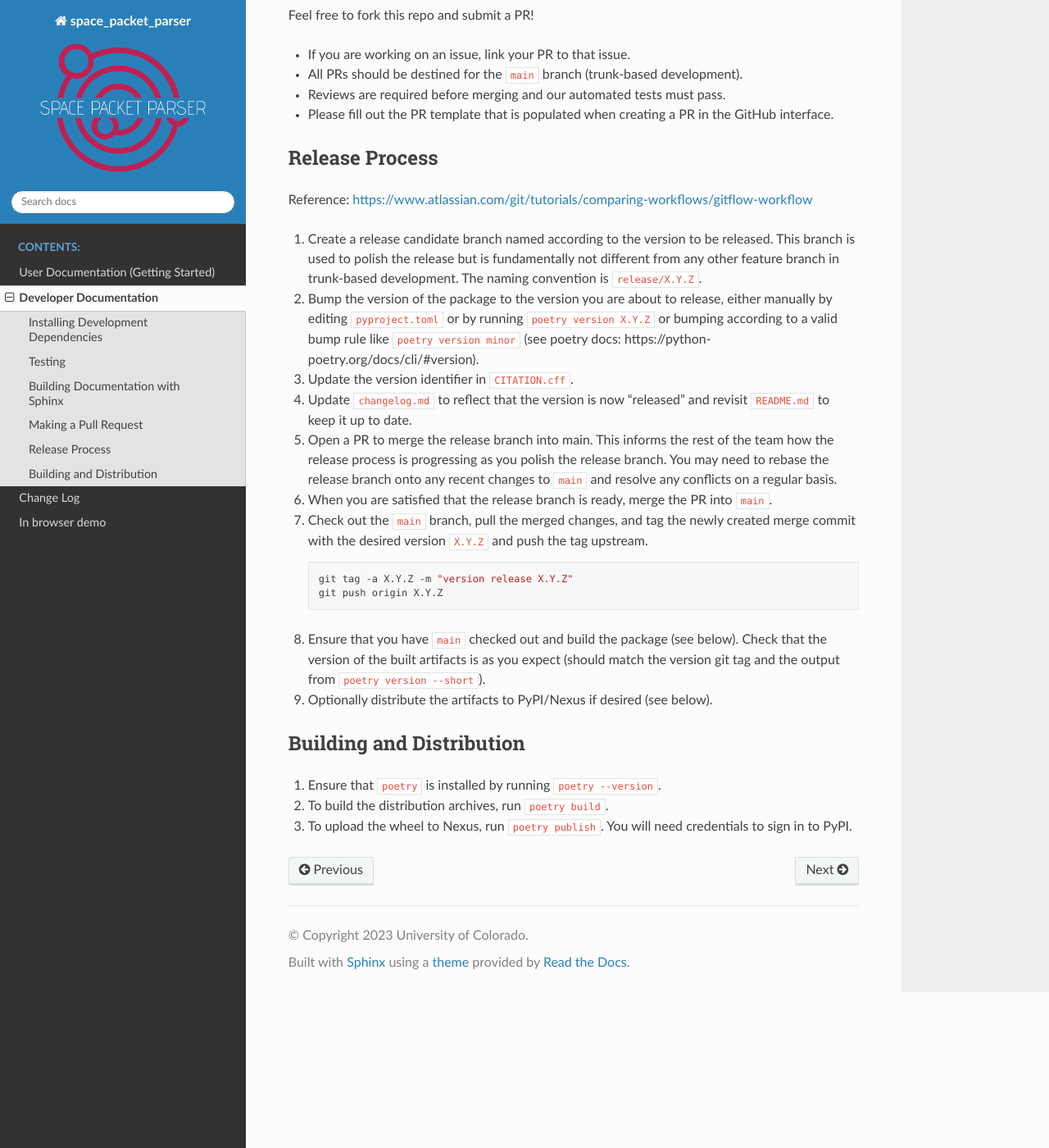
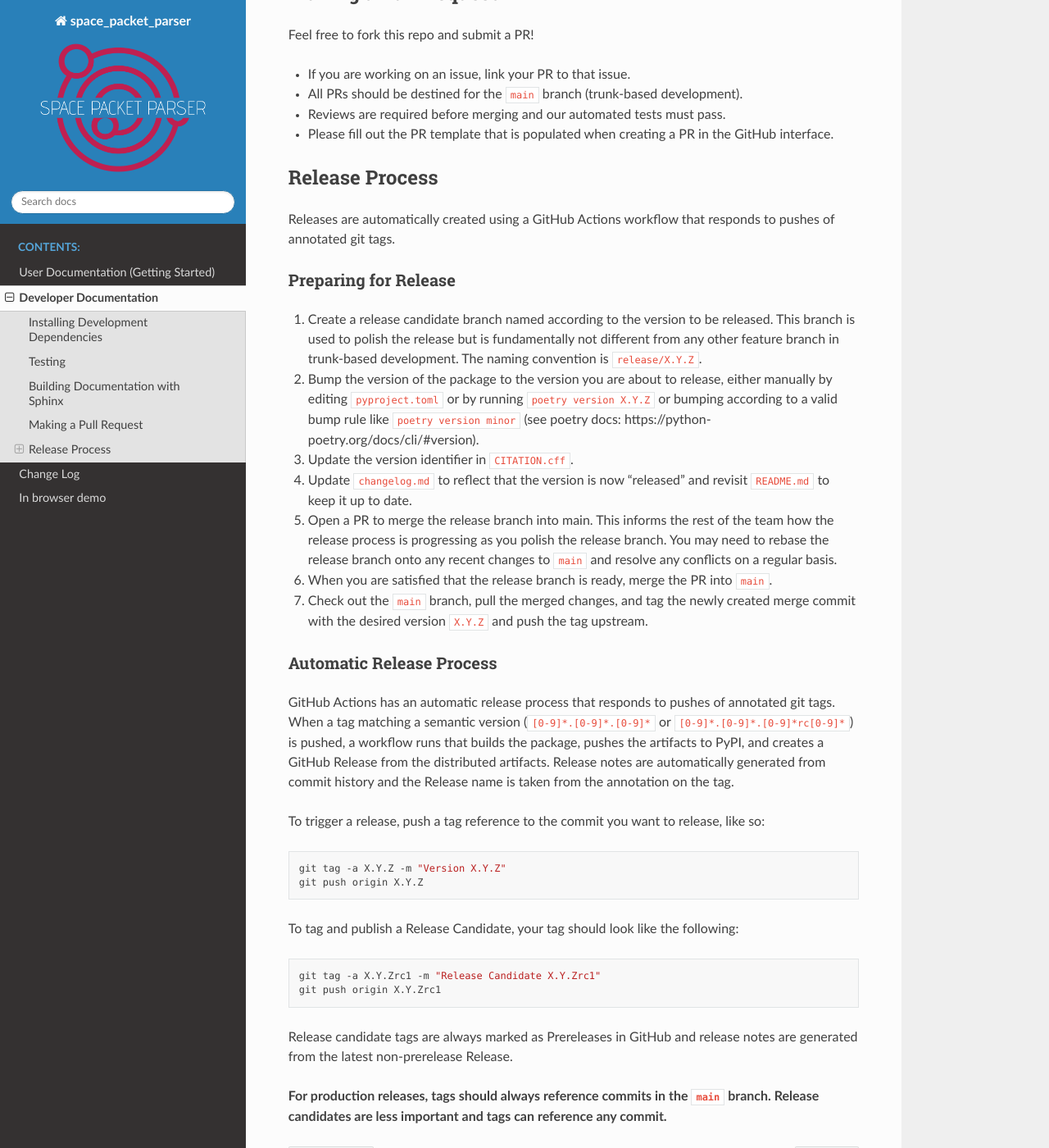
Before and after one commit to medley56/space_packet_parser, a Sphinx documentation site: the page built from docs/source/developers.md, in a window 1280 px wide and 1400 px high, scrolled down 855 px. Shown: the whole window at 82% size. Built offline with Sphinx 7.4.7 and the Read the Docs theme 2.0.0, drawn with Linux system fonts in a browser that asks for light colours; pages that are not in the unit, such as notebooks, are missing from menus; some of the changed text lies outside the part shown.

Commit message:
REL/CI: Automate release workflow
Update release documentation and prep for automatic releases from git tags

````diff
--- a/docs/source/developers.md
+++ b/docs/source/developers.md
@@ -18,7 +18,8 @@ docker-compose up --build && docker-compose down
 ```
 
 ## Building Documentation with Sphinx
-Documentation is automatically built on ReadTheDocs but you can also build it locally with:
+Documentation is automatically built on ReadTheDocs in response to every PR and release,
+but you can also build it locally with:
 ```bash
 # From docs directory
 make html && open build/html/index.html
@@ -32,8 +33,9 @@ Feel free to fork this repo and submit a PR!
 - Please fill out the PR template that is populated when creating a PR in the GitHub interface.
 
 ## Release Process
-Reference: [https://www.atlassian.com/git/tutorials/comparing-workflows/gitflow-workflow](https://www.atlassian.com/git/tutorials/comparing-workflows/gitflow-workflow)
+Releases are automatically created using a GitHub Actions workflow that responds to pushes of annotated git tags.
 
+### Preparing for Release
 1. Create a release candidate branch named according to the version to be released. This branch is used to polish
    the release but is fundamentally not different from any other feature branch in trunk-based development.
    The naming convention is `release/X.Y.Z`.
@@ -55,21 +57,28 @@ Reference: [https://www.atlassian.com/git/tutorials/comparing-workflows/gitflow-
 7. Check out the `main` branch, pull the merged changes, and tag the newly created merge commit with the
    desired version `X.Y.Z` and push the tag upstream.
 
-   ```bash
-   git tag -a X.Y.Z -m "version release X.Y.Z"
-   git push origin X.Y.Z
-   ```
+### Automatic Release Process
+GitHub Actions has an automatic release process that responds to pushes of annotated git tags. When a tag matching
+a semantic version (`[0-9]*.[0-9]*.[0-9]*` or `[0-9]*.[0-9]*.[0-9]*rc[0-9]*`) is pushed, a workflow runs that builds
+the package, pushes the artifacts to PyPI, and creates a GitHub Release from the distributed artifacts. Release notes
+are automatically generated from commit history and the Release name is taken from the annotation on the tag.
 
-8. Ensure that you have `main` checked out and build the package (see below).
-   Check that the version of the built artifacts is as you expect (should match the version git tag and the
-   output from `poetry version --short`).
+To trigger a release, push a tag reference to the commit you want to release, like so:
 
-9. Optionally distribute the artifacts to PyPI/Nexus if desired (see below).
+```bash
+git tag -a X.Y.Z -m "Version X.Y.Z"
+git push origin X.Y.Z
+```
 
+To tag and publish a Release Candidate, your tag should look like the following:
 
-## Building and Distribution
-1. Ensure that `poetry` is installed by running `poetry --version`.
+```bash
+git tag -a X.Y.Zrc1 -m "Release Candidate X.Y.Zrc1"
+git push origin X.Y.Zrc1
+```
 
-2. To build the distribution archives, run `poetry build`.
+Release candidate tags are always marked as Prereleases in GitHub and release notes are generated from the latest
+non-prerelease Release.
 
-3. To upload the wheel to Nexus, run `poetry publish`. You will need credentials to sign in to PyPI.
+**For production releases, tags should always reference commits in the `main` branch. Release candidates are less
+important and tags can reference any commit.**
--- a/pyproject.toml
+++ b/pyproject.toml
@@ -1,6 +1,6 @@
 [tool.poetry]
 name = "space_packet_parser"
-version = "4.2.0"
+version = "5.0.0rc6"
 description = "A CCSDS telemetry packet decoding library based on the XTCE packet format description standard."
 license = "BSD-3-Clause"
 readme = "README.md"
````
Also changed, not shown: README.md (+1 -1 lines), 2 other files.
